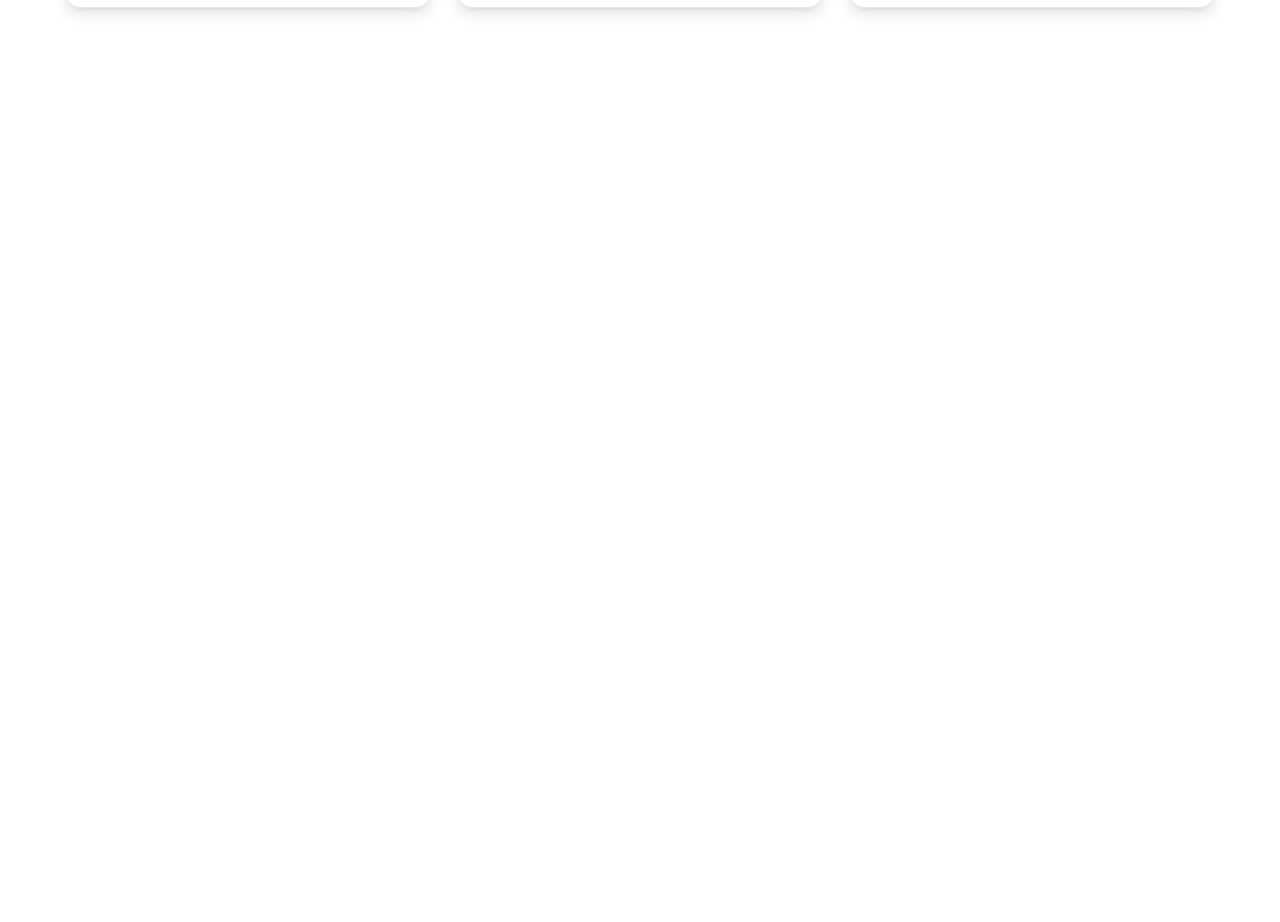
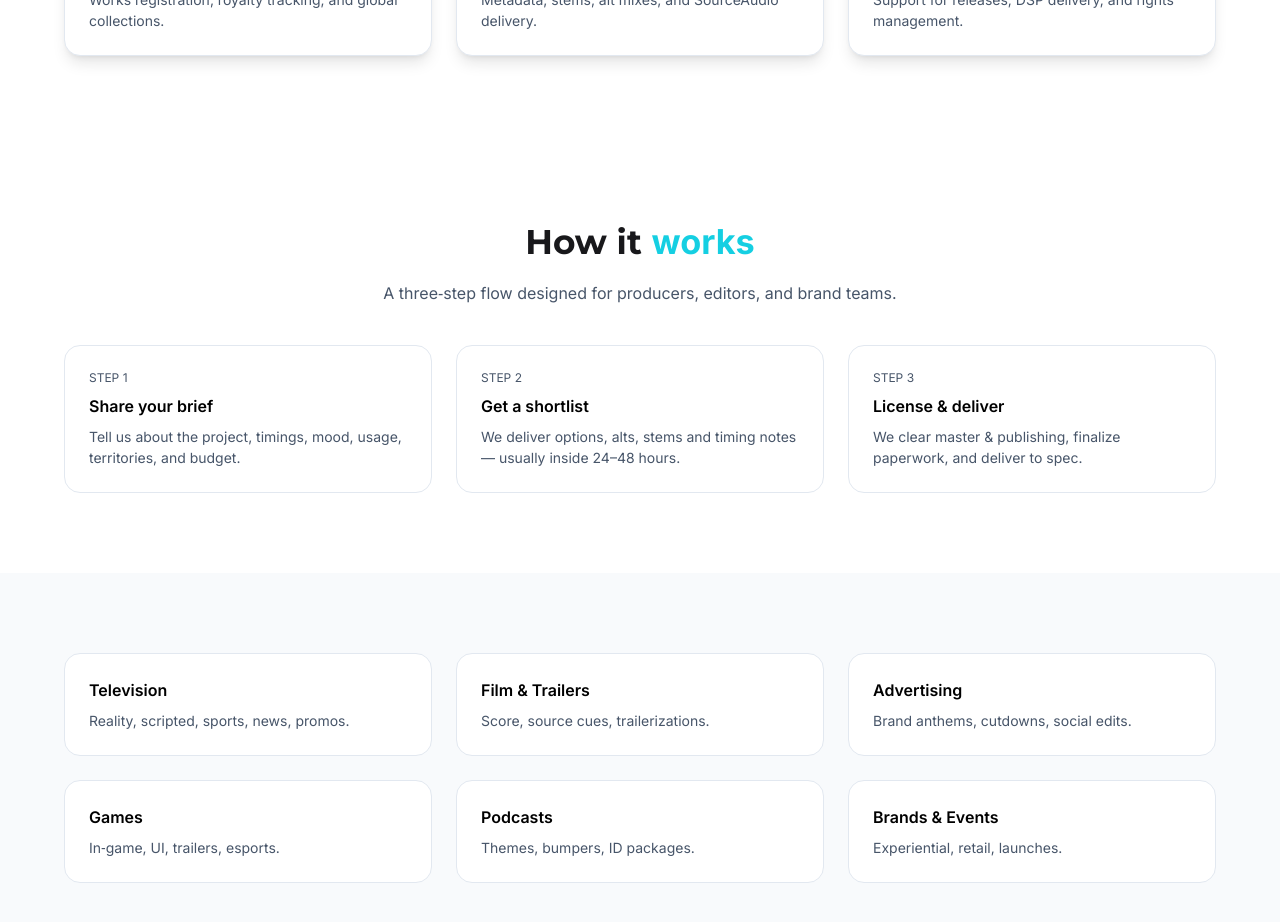
Before and after one commit to ratul-sardar/Landing-page-for-artofwar721, a React (Vite) app: page / in a window 1280 px wide. Shown: the part 680-1602 px from the top of the page. Before the commit the page ends 800 px from the top, so only its background shows below. Built offline with nearby package versions, Linux system fonts and the light colour scheme.

Commit message:
How it works Section is now complete

```diff
--- a/src/App.jsx
+++ b/src/App.jsx
@@ -1,4 +1,5 @@
 import Card from "./Components/Cards/Card";
+import HowItWorks from "./Sections/HowItWorks/HowItWorks";
 import WhatWeDo from "./Sections/WhatWeDo/WhatWeDo";
 
 function App() {
@@ -8,6 +9,7 @@ function App() {
       <h1 className="">heading</h1>
       <div className="container px-5 mx-auto">hi im div</div>
       <WhatWeDo></WhatWeDo>
+      <HowItWorks></HowItWorks>
     </>
   );
 }
--- a/src/Components/Cards/Card.jsx
+++ b/src/Components/Cards/Card.jsx
@@ -1,13 +1,15 @@
 import { Play } from "lucide-react";
 
-export default function Card({ icon, subHeading, heading, body }) {
+export default function Card({ shadow, icon, subHeading, heading, body }) {
   return (
     <>
-      <div className="card card-md reveal rounded-2xl border border-slate-200 bg-white shadow-lg">
+      <div
+        className={`card card-md reveal rounded-2xl border border-slate-200 bg-white ${shadow ? "shadow-lg" : ""}`}
+      >
         <div className="card-body">
           {/* card Icon*/}
           {icon ? (
-            <div className="h-10 w-10 rounded-xl bg-brand-primary/10 text-brand-dark grid place-items-center">
+            <div className="h-10 w-10 mb-4 rounded-xl bg-brand-primary/10 text-brand-dark grid place-items-center">
               {icon}
             </div>
           ) : subHeading ? (
@@ -17,7 +19,7 @@ export default function Card({ icon, subHeading, heading, body }) {
           )}
 
           {/* Card Heading*/}
-          <p className="font-semibold text-[1rem] text-brand-dark! mt-4">
+          <p className="font-semibold text-[1rem] text-brand-dark!">
             {heading}
           </p>
 
--- /dev/null
+++ b/src/Sections/HowItWorks/HowItWorks.jsx
@@ -0,0 +1,86 @@
+import { LoaderCircle, Play, UserRoundKey } from "lucide-react";
+import Card from "../../Components/Cards/Card";
+
+//Card SubHeadings
+const subHeading1 = "STEP 1";
+const subHeading2 = "STEP 2";
+const subHeading3 = "STEP 3";
+
+//Card Headings
+const heading1 = "Share your brief";
+const heading2 = "Get a shortlist";
+const heading3 = "License & deliver";
+//Bottom part Cards
+const heading4 = "Television";
+const heading5 = "Film & Trailers";
+const heading6 = "Advertising";
+const heading7 = "Games";
+const heading8 = "Podcasts";
+const heading9 = "Brands & Events";
+
+//Card Body Texts
+const body1 =
+  "Tell us about the project, timings, mood, usage, territories, and budget.";
+const body2 =
+  "We deliver options, alts, stems and timing notes — usually inside 24–48 hours.";
+const body3 =
+  "We clear master & publishing, finalize paperwork, and deliver to spec.";
+//Bottom part Cards
+const body4 = "Reality, scripted, sports, news, promos.";
+const body5 = "Score, source cues, trailerizations.";
+const body6 = "Brand anthems, cutdowns, social edits.";
+const body7 = "In‑game, UI, trailers, esports.";
+const body8 = "Themes, bumpers, ID packages.";
+const body9 = "Experiential, retail, launches.";
+
+export default function HowItWorks() {
+  return (
+    <>
+      <section id="How It Works Section" className="">
+        {/* Top part of the section*/}
+        <div className="cssContainer py-16 sm:py-20">
+          {/* Section Heading*/}
+          <div className="text-center">
+            <h2 className="">
+              How it <span className="text-brand-primary">works</span>
+            </h2>
+            <p className="mt-3">
+              A three‑step flow designed for producers, editors, and brand
+              teams.
+            </p>
+          </div>
+          {/* Info Cards*/}
+          <div className="mt-10 grid gap-4 sm:gap-6 grid-cols-1 sm:grid-cols-2 lg:grid-cols-3">
+            <Card
+              subHeading={subHeading1}
+              heading={heading1}
+              body={body1}
+            ></Card>
+            <Card
+              subHeading={subHeading2}
+              heading={heading2}
+              body={body2}
+            ></Card>
+            <Card
+              subHeading={subHeading3}
+              heading={heading3}
+              body={body3}
+            ></Card>
+          </div>
+        </div>
+
+        {/* Bottom Cards*/}
+        <div className=" py-16 sm:py-20 bg-slate-50">
+          <div className="cssContainer grid gap-4 sm:gap-6 grid-cols-1 sm:grid-cols-2 lg:grid-cols-3">
+            <Card heading={heading4} body={body4}></Card>
+            <Card heading={heading5} body={body5}></Card>
+            <Card heading={heading6} body={body6}></Card>
+            <Card heading={heading7} body={body7}></Card>
+            <Card heading={heading8} body={body8}></Card>
+            <Card heading={heading9} body={body9}></Card>
+          </div>
+        </div>
+      </section>
+    </>
+  );
+}
--- a/src/Sections/WhatWeDo/WhatWeDo.jsx
+++ b/src/Sections/WhatWeDo/WhatWeDo.jsx
@@ -39,7 +39,7 @@ const body6 = "Support for releases, DSP delivery, and rights management.";
 export default function WhatWeDo() {
   return (
     <>
-      <section className="cssContainer">
+      <section id="What We Do Section" className="cssContainer py-16 md:py-20">
         {/* What We Do Section*/}
 
         {/* Section Heading*/}
@@ -56,36 +56,42 @@ export default function WhatWeDo() {
         {/* Info Cards*/}
         <div className="mt-10 grid gap-4 sm:gap-6 grid-cols-1 sm:grid-cols-2 lg:grid-cols-3">
           <Card
+            shadow={true}
             icon={icon1}
             subHeading={subHeading1}
             heading={heading1}
             body={body1}
           ></Card>
           <Card
+            shadow={true}
             icon={icon2}
             subHeading={subHeading2}
             heading={heading2}
             body={body2}
           ></Card>
           <Card
+            shadow={true}
             icon={icon3}
             subHeading={subHeading3}
             heading={heading3}
             body={body3}
           ></Card>
           <Card
+            shadow={true}
             icon={icon4}
             subHeading={subHeading4}
             heading={heading4}
             body={body4}
           ></Card>
           <Card
+            shadow={true}
             icon={icon5}
             subHeading={subHeading5}
             heading={heading5}
             body={body5}
           ></Card>
           <Card
+            shadow={true}
             icon={icon6}
             subHeading={subHeading6}
             heading={heading6}
--- a/src/index.css
+++ b/src/index.css
@@ -49,3 +49,8 @@ p {
     padding-left: 1.5rem;
     padding-right: 1.5rem;
 }
+
+.card-body {
+    flex: none;
+    gap: 0;
+}
```
